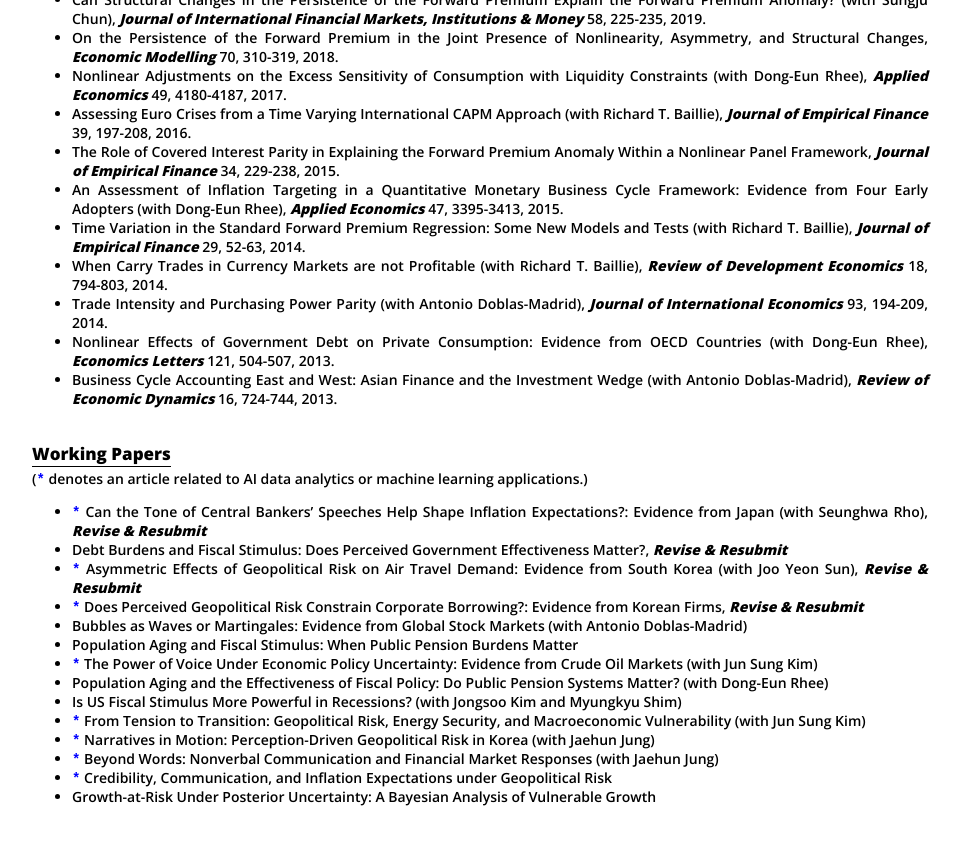
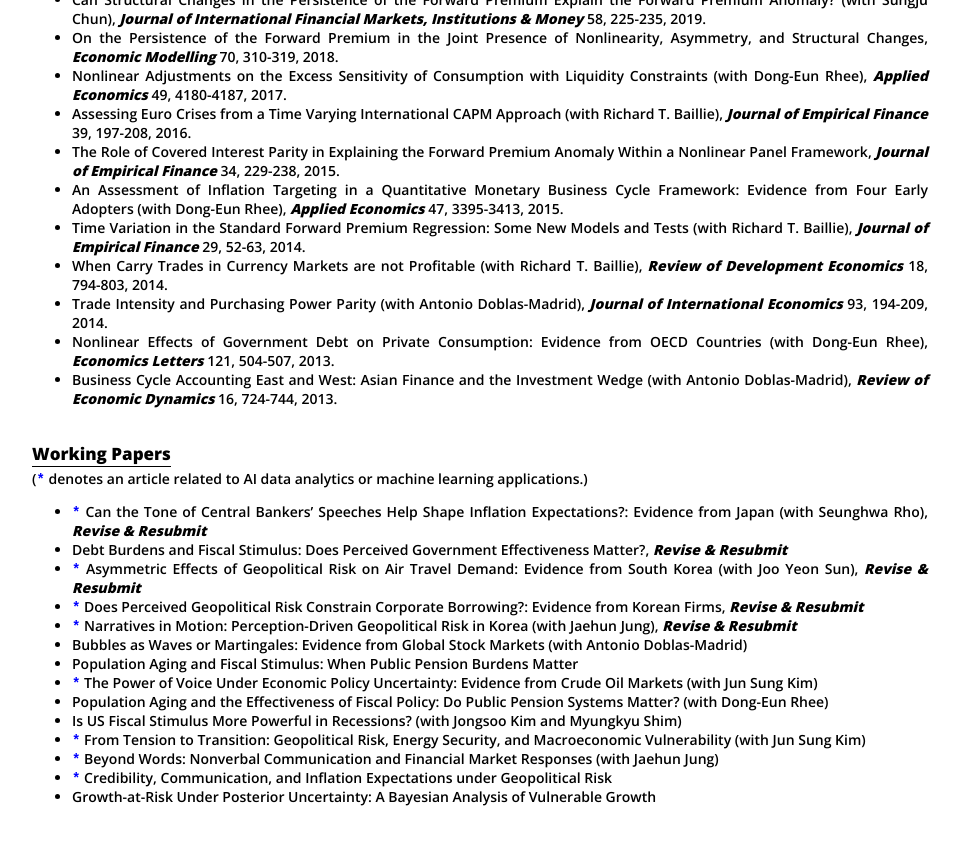
Before and after one commit to dooyeoncho/dooyeoncho.github.io, a Jekyll site: the page built from pages/research.html, in a window 1280 px wide and 900 px high, scrolled down 1199 px. Shown: the top 845 px of the window, without its empty margins (160-1122 px from the left). Built offline with Jekyll 4.4.1, drawn with Linux system fonts in a browser that asks for light colours.

Commit message:
Update research.html

```diff
--- a/pages/research.html
+++ b/pages/research.html
@@ -104,13 +104,13 @@
 		<span class="highlight-title"><li>Debt Burdens and Fiscal Stimulus: Does Perceived Government Effectiveness Matter?, <em property="italic"><b>Revise & Resubmit</b></em></li></span>
 		<span class="highlight-title"><li><code style="color : blue"><b>*</b></code> Asymmetric Effects of Geopolitical Risk on Air Travel Demand: Evidence from South Korea (with Joo Yeon Sun), <em property="italic"><b>Revise & Resubmit</b></em></li></span>
 		<span class="highlight-title"><li><code style="color : blue"><b>*</b></code> Does Perceived Geopolitical Risk Constrain Corporate Borrowing?: Evidence from Korean Firms, <em property="italic"><b>Revise & Resubmit</b></em></li></span>
+		<span class="highlight-title"><li><code style="color : blue"><b>*</b></code> Narratives in Motion: Perception-Driven Geopolitical Risk in Korea (with Jaehun Jung), <em property="italic"><b>Revise & Resubmit</b></em></li></span>
 		<span class="highlight-title"><li>Bubbles as Waves or Martingales: Evidence from Global Stock Markets (with Antonio Doblas-Madrid)</li></span>
 		<span class="highlight-title"><li>Population Aging and Fiscal Stimulus: When Public Pension Burdens Matter</li></span>
 		<span class="highlight-title"><li><code style="color : blue"><b>*</b></code> The Power of Voice Under Economic Policy Uncertainty: Evidence from Crude Oil Markets (with Jun Sung Kim)</li></span>
 		<span class="highlight-title"><li>Population Aging and the Effectiveness of Fiscal Policy: Do Public Pension Systems Matter? (with Dong-Eun Rhee)</li></span>
 		<span class="highlight-title"><li>Is US Fiscal Stimulus More Powerful in Recessions? (with Jongsoo Kim and Myungkyu Shim)</li></span>
 		<span class="highlight-title"><li><code style="color : blue"><b>*</b></code> From Tension to Transition: Geopolitical Risk, Energy Security, and Macroeconomic Vulnerability (with Jun Sung Kim)</li></span>
-		<span class="highlight-title"><li><code style="color : blue"><b>*</b></code> Narratives in Motion: Perception-Driven Geopolitical Risk in Korea (with Jaehun Jung)</li></span>
 		<span class="highlight-title"><li><code style="color : blue"><b>*</b></code> Beyond Words: Nonverbal Communication and Financial Market Responses (with Jaehun Jung)</li></span>
 		<span class="highlight-title"><li><code style="color : blue"><b>*</b></code> Credibility, Communication, and Inflation Expectations under Geopolitical Risk</li></span>
 		<span class="highlight-title"><li> Growth-at-Risk Under Posterior Uncertainty: A Bayesian Analysis of Vulnerable Growth</li></span>
```
